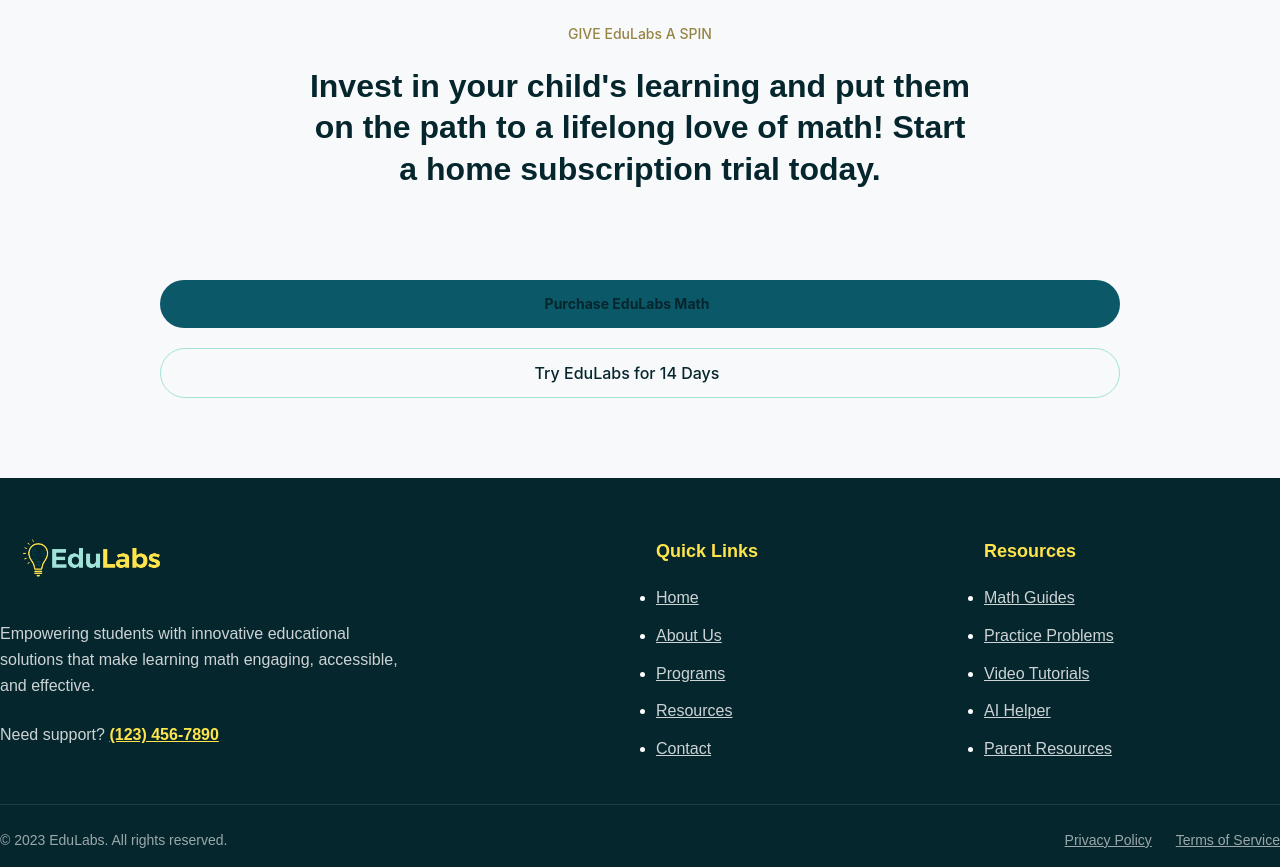
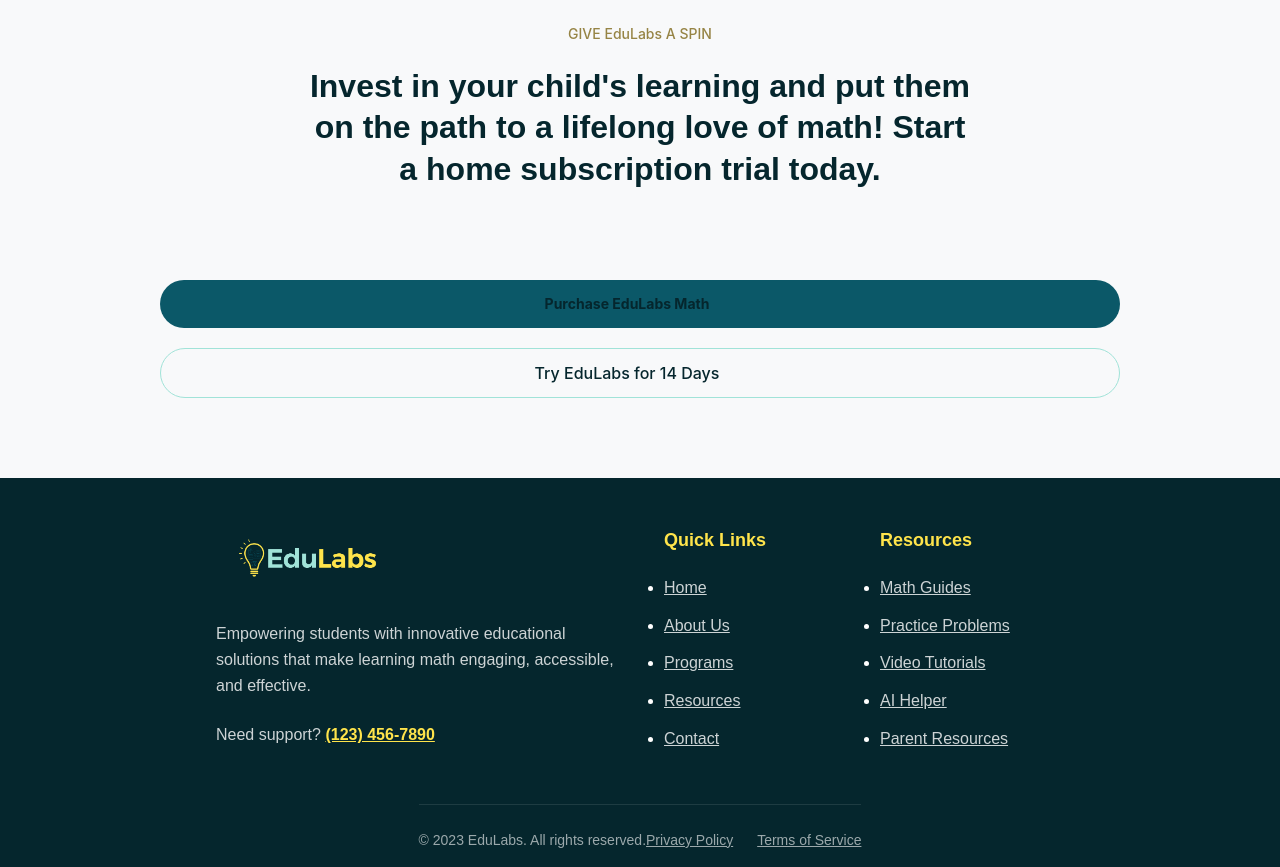
Before and after one commit to AnvobaK/EDULABS, a website: page For Families/ParentsDashboard.html in a window 1280 px wide. Shown: the part 2328-3195 px from the top of the page. Drawn offline with Linux system fonts and the light colour scheme.

Commit message:
Aligned footer

```diff
--- a/For Families/ParentsDashboard.css
+++ b/For Families/ParentsDashboard.css
@@ -838,9 +838,13 @@
 .footer-grid {
   display: grid;
   grid-template-columns: 1fr 1fr;
-  gap: 2rem;
+  gap: 3rem;
   margin-bottom: 2rem;
-  align-items: center;
+}
+
+.footer-container {
+  display: grid;
+  place-items: center;
 }
 
 .footer-about {
--- a/Guides/Guides.css
+++ b/Guides/Guides.css
@@ -671,6 +671,11 @@
   margin-bottom: 2rem;
 }
 
+.footer-container {
+  display: grid;
+  place-items: center;
+}
+
 .footer-about {
   max-width: 400px;
 }
--- a/Math Resources/MathResources.css
+++ b/Math Resources/MathResources.css
@@ -1268,6 +1268,11 @@
   margin-bottom: 2rem;
 }
 
+.footer-container {
+  display: grid;
+  place-items: center;
+}
+
 .footer-about {
   max-width: 400px;
 }
--- a/Skills/Skills.css
+++ b/Skills/Skills.css
@@ -719,6 +719,11 @@
   margin-bottom: 2rem;
 }
 
+.footer-container {
+  display: grid;
+  place-items: center;
+}
+
 .footer-about {
   max-width: 400px;
 }
```
Also changed, not shown: Guides/Guides.html (+1 -1 lines), Math Resources/MathResources.html (+1 -1 lines), Skills/Skills.html (+1 -1 lines).
